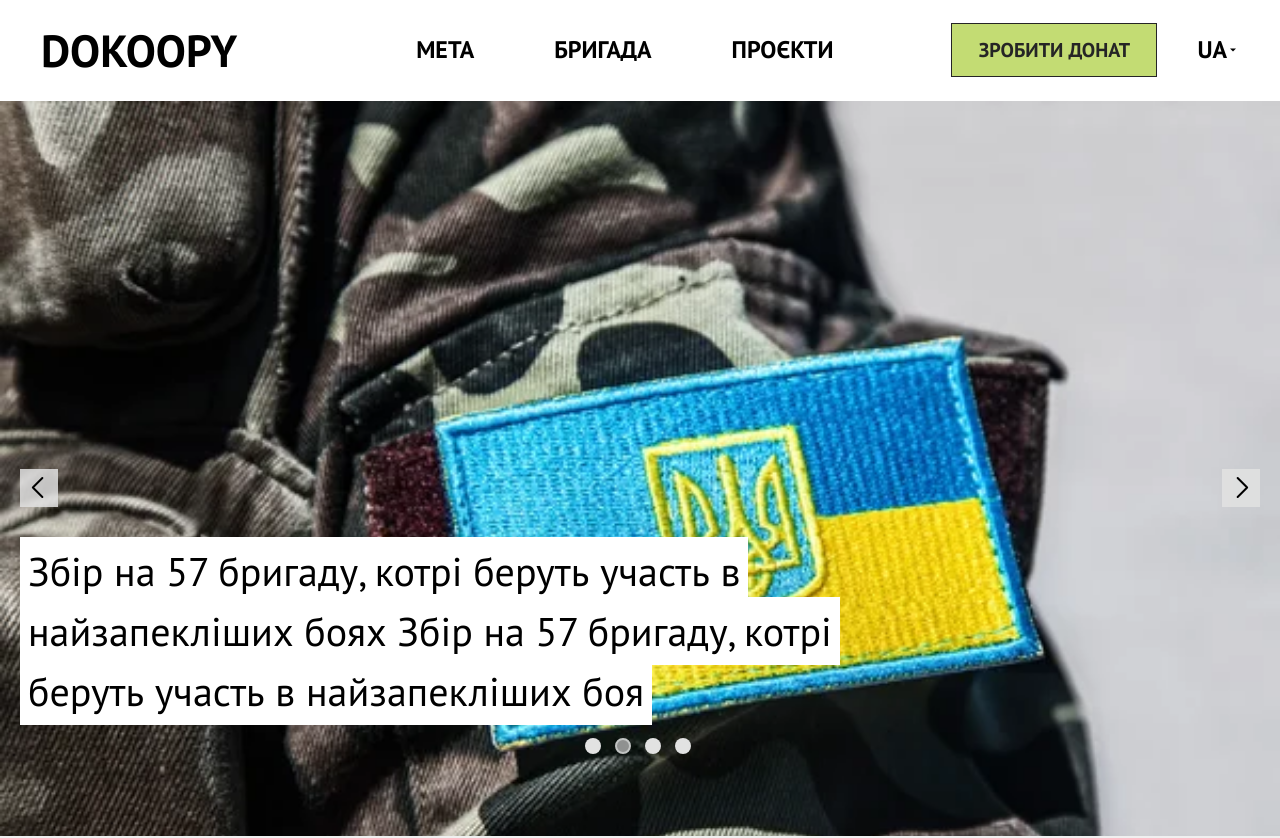
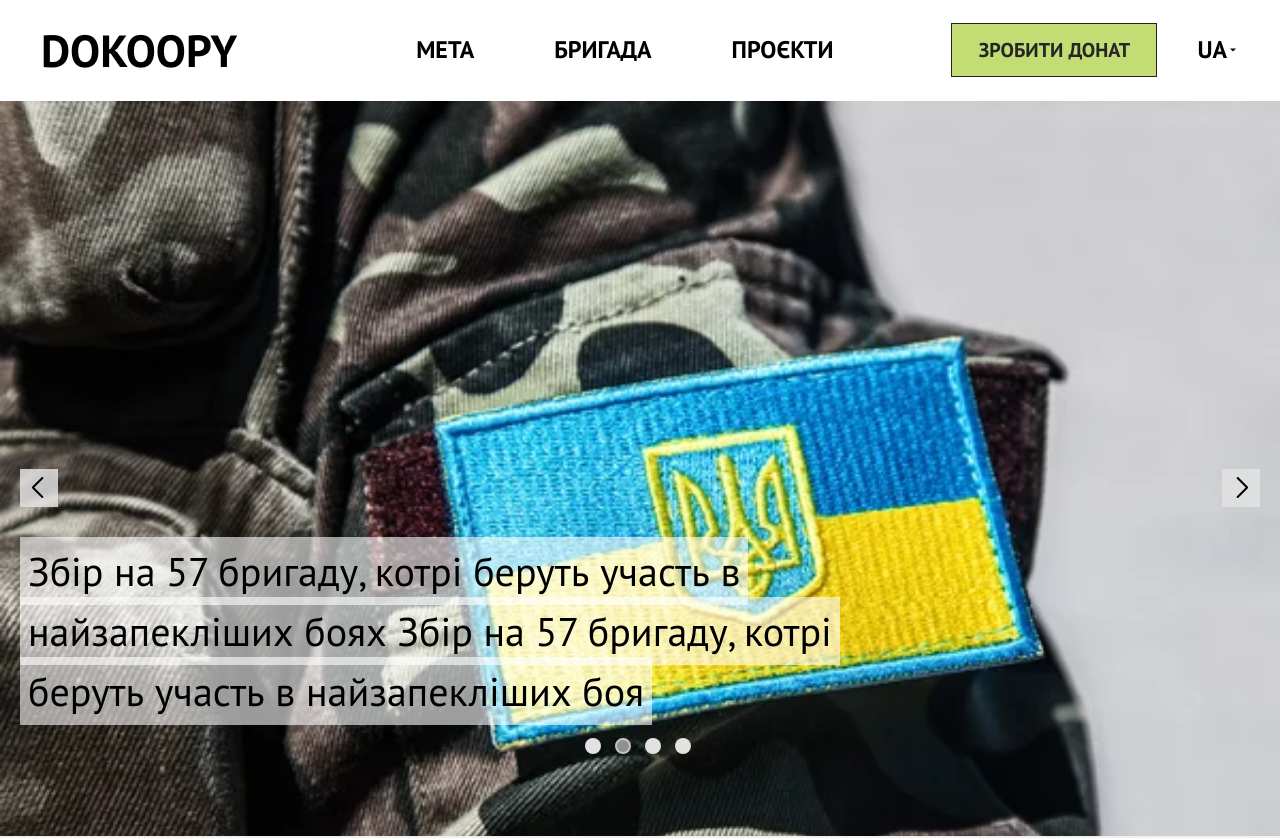
Before and after one commit to baza-trainee/dokoopy-frontend, a React (Vite) app: page / in a window 1280 px wide. Shown: the top 838 px of the page. Built offline with nearby package versions, Linux system fonts and the light colour scheme.

Commit message:
more bug fixed

```diff
--- a/src/styles/components/_hero.scss
+++ b/src/styles/components/_hero.scss
@@ -16,7 +16,7 @@
 }
 .slider-title p {
    display: block;
-   background: white;
+   background: rgba(255, 255, 255, 0.6);
 }
 .slick-dots {
    position: absolute;
```
